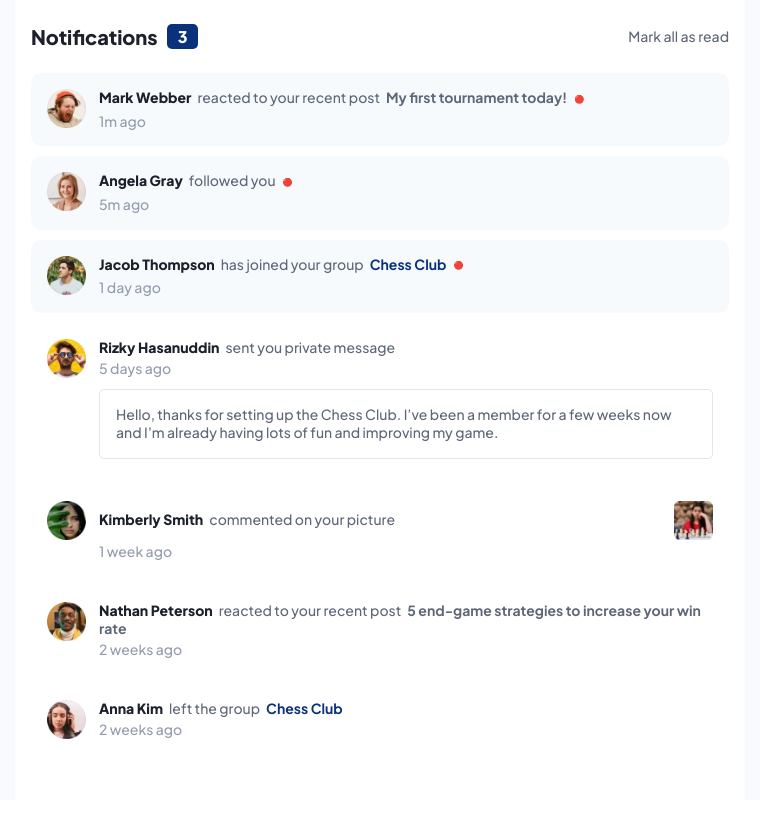
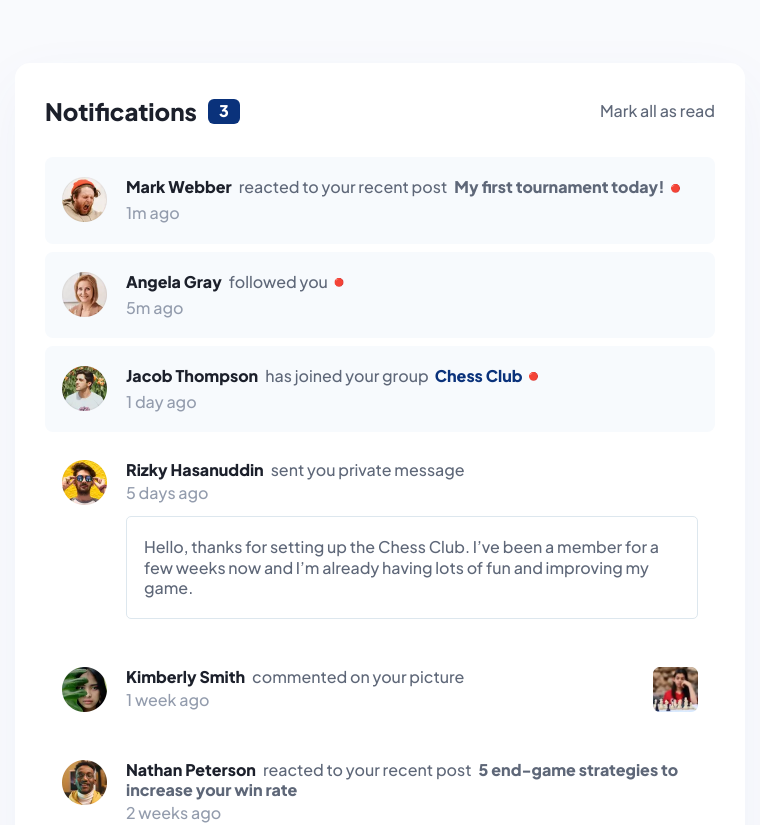
Before and after one commit to ArabuliGiorgi/Notifications-page, a React (Vite) app: page / in a window 1280 px wide. Shown: the top 825 px of the page, without its empty margins (260-1020 px from the left). Before the commit the page ends 800 px from the top, so only its background shows below. Built offline with nearby package versions, Linux system fonts and the light colour scheme.

Commit message:
finished

```diff
--- a/src/App.css
+++ b/src/App.css
@@ -27,7 +27,7 @@ main{
   padding: 0 11px;
   height: 25px;
   background-color: #0A327B;
-  border-radius: 5px;
+  border-radius: 6px;
   display: flex;
   justify-content: center;
   align-items: center;
@@ -48,3 +48,26 @@ main{
   cursor: pointer;
   color: #0A327B;
 }
+
+@media only screen and (min-width: 780px){
+  main{
+    padding: 33px 30px 0;
+    min-height: fit-content;
+    border-radius: 15px;
+    box-shadow: 0px 20px 60px 0px #4961A80D;
+  }
+  .notif-header{
+    margin-bottom: 31px;
+  }
+  .notification-numb{
+    gap: 11px;
+  }
+  .notification-font{
+    font-size: 24px;
+    line-height: 30.24px;
+  }
+  #mark-all{
+    font-size: 16px;
+    line-height: 20.16px;
+  }
+}
--- a/src/App.jsx
+++ b/src/App.jsx
@@ -1,4 +1,5 @@
 import './App.css'
+import { useEffect, useState } from 'react';
 import Post from './components/post/post'
 import Mark from '/images/avatar-mark-webber.webp'
 import Angela from '/images/avatar-angela-gray.webp'
@@ -10,7 +11,7 @@ import Anna from '/images/avatar-anna-kim.webp'
 import Chess from '/images/image-chess.webp'
 
 function App() {
-  let notifications = [
+  const [notifications, setNotifications] = useState([
     {
       id: 1,
       name: "Mark Webber",
@@ -95,7 +96,27 @@ function App() {
       picture: null,
       read: true
     }
-  ]
+  ]);
+  useEffect(() => {
+    const notification_number = document.getElementById('notif-number');
+    let sum = notifications.filter((object) => !object.read).length;
+    notification_number.textContent = sum;
+  }, [notifications]);
+
+  const markAllAsRead = () => {
+    const updatedNotifications = notifications.map((notification) => ({
+      ...notification,
+      read: true
+    }));
+    setNotifications(updatedNotifications);
+  };
+
+  const markAsRead = (id) => {
+    const updatedNotifications = notifications.map((notification) =>
+      notification.id === id ? { ...notification, read: true } : notification
+    );
+    setNotifications(updatedNotifications);
+  };
 
   return (
     <>
@@ -104,13 +125,13 @@ function App() {
           <div className="notification-numb">
             <h1 className='notification-font'>Notifications</h1>
             <div className="Nnumb">
-              <h1 id='notif-number'>3</h1>
+              <h1 id='notif-number'></h1>
             </div>
           </div>
-          <h1 id='mark-all'>Mark all as read</h1>
+          <h1 id='mark-all' onClick={markAllAsRead}>Mark all as read</h1>
         </div>
         {notifications.map((post) => (
-          <Post key={post.id} obj={post}/>
+          <Post key={post.id} obj={post} markAsRead={markAsRead}/>
         ))}
       </main>
     </>
--- a/src/components/post/post.css
+++ b/src/components/post/post.css
@@ -1,6 +1,6 @@
 .post-div{
     padding: 16px;
-    border-radius: 10px;
+    border-radius: 8px;
     width: 100%;
     display: flex;
     align-items: start;
@@ -22,7 +22,7 @@
 .action-message{
     display: flex;
     justify-content: space-between;
-    align-items: center;
+    align-items: start;
     width: 100%;
 }
 .action-message img{
@@ -95,3 +95,48 @@
 .picture:hover{
     cursor: pointer;
 }
+
+@media only screen and (min-width: 780px){
+    .post-div{
+        padding: 20px 17px;
+        gap: 19px;
+        margin-top: 8px;
+    }
+    .post-div img{
+        height: 45px;
+    }
+    .action-message img{
+        margin-left: 0;
+    }
+    .main-message{
+        font-size: 16px;
+        line-height: 20.16px;
+    }
+    .name{
+        margin-right: 7px;
+    }
+    .post{
+        font-weight: 800;
+        margin-left: 7px;
+    }
+    .group{
+        font-weight: 800;
+    }
+    .red-circle{
+        margin-left: 6px;
+        top: -0.3em;
+    }
+    .date{
+        font-size: 16px;
+        line-height: 20.16px;
+    }
+    .direct-message{
+        padding: 20px 17px;
+        border-radius: 5px;
+        margin-top: 13px;
+    }
+    .direct-message h1{
+        font-size: 16px;
+        line-height: 20.16px;
+    }
+}
--- a/src/components/post/post.jsx
+++ b/src/components/post/post.jsx
@@ -1,20 +1,26 @@
 import './post.css'
 
-export default function post({obj}){
+export default function post({obj, markAsRead}){
     return (
-        <div className="post-div" key={obj.id} style={{backgroundColor: obj.read ? "none" : "#F7FAFD"}}>
+        <div className="post-div"
+            key={obj.id}
+            style={{backgroundColor: obj.read ? "" : "#F7FAFD"}}
+            onClick={() => markAsRead(obj.id)}
+            >
             <img src={obj.avatar} alt="avatar"/>
             <div className="main-part">
                 <div className="action-message-div">
                     <div className="action-message">
-                        <h1 className='main-message'><span className='name'>{obj.name}</span>{obj.action}
-                        {obj.post ? <span className='post'>{obj.post}</span> : ""}
-                        {obj.group ? <span className='group'>{obj.group}</span> : ""}
-                        {obj.read ? "" : <span className='red-circle'>🔴</span>}</h1>
+                        <div>
+                            <h1 className='main-message'><span className='name'>{obj.name}</span>{obj.action}
+                            {obj.post ? <span className='post'>{obj.post}</span> : ""}
+                            {obj.group ? <span className='group'>{obj.group}</span> : ""}
+                            {obj.read ? "" : <span className='red-circle'>🔴</span>}</h1>
+                            <h1 className='date'>{obj.date}</h1>
+                        </div>
                         {obj.picture ? <img src={obj.picture} alt="picture" className='picture'/> : ""}
                     </div>
                 </div>
-                <h1 className='date'>{obj.date}</h1>
                 {obj.message ? <div className='direct-message'><h1>{obj.message}</h1></div> : ""}
             </div>
         </div>
--- a/src/index.css
+++ b/src/index.css
@@ -5,7 +5,7 @@
   margin: 0;
   box-sizing: border-box;
 }
-h1,p,span{
+h1,span{
   font-family: "Plus Jakarta Sans", sans-serif;
 }
 #root{
@@ -20,5 +20,6 @@ h1,p,span{
 @media only screen and (min-width: 780px){
   #root{
     align-items: center;
+    padding: 63px 0 90px;
   }
 }
```
